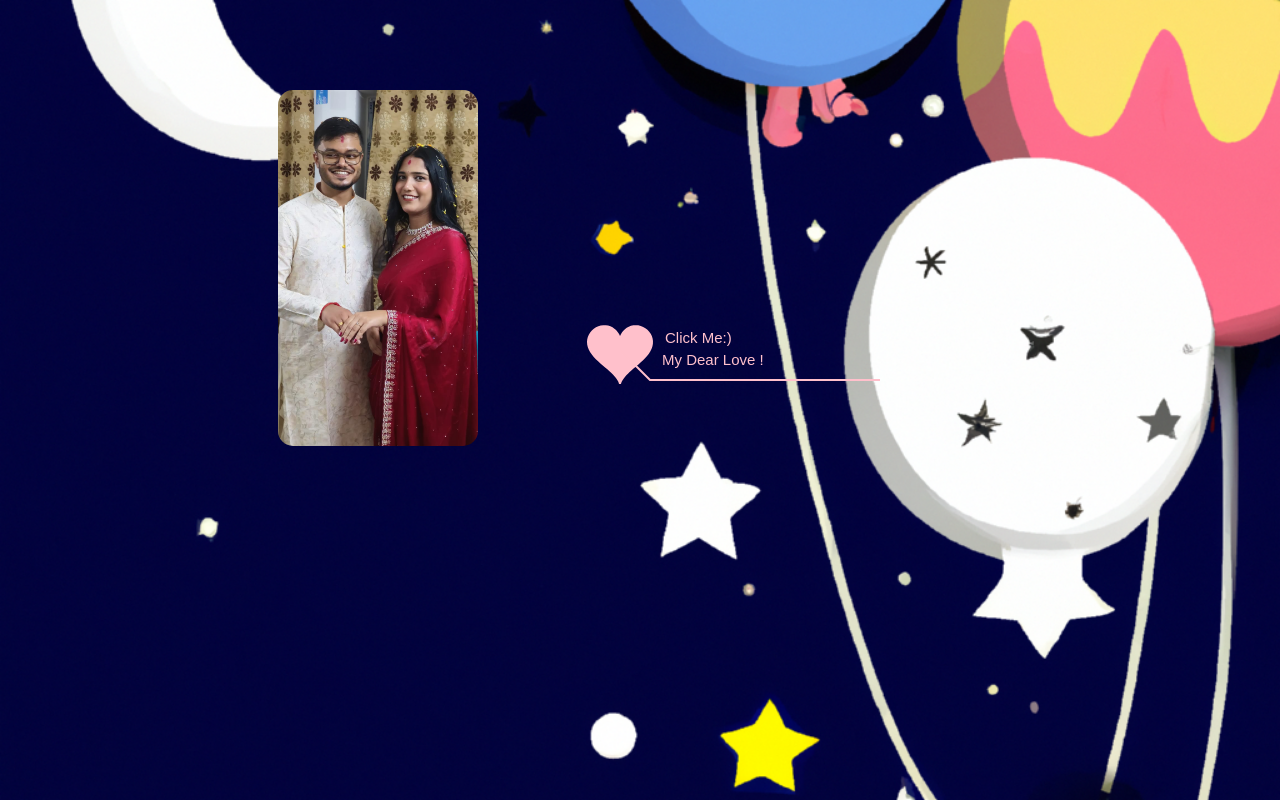
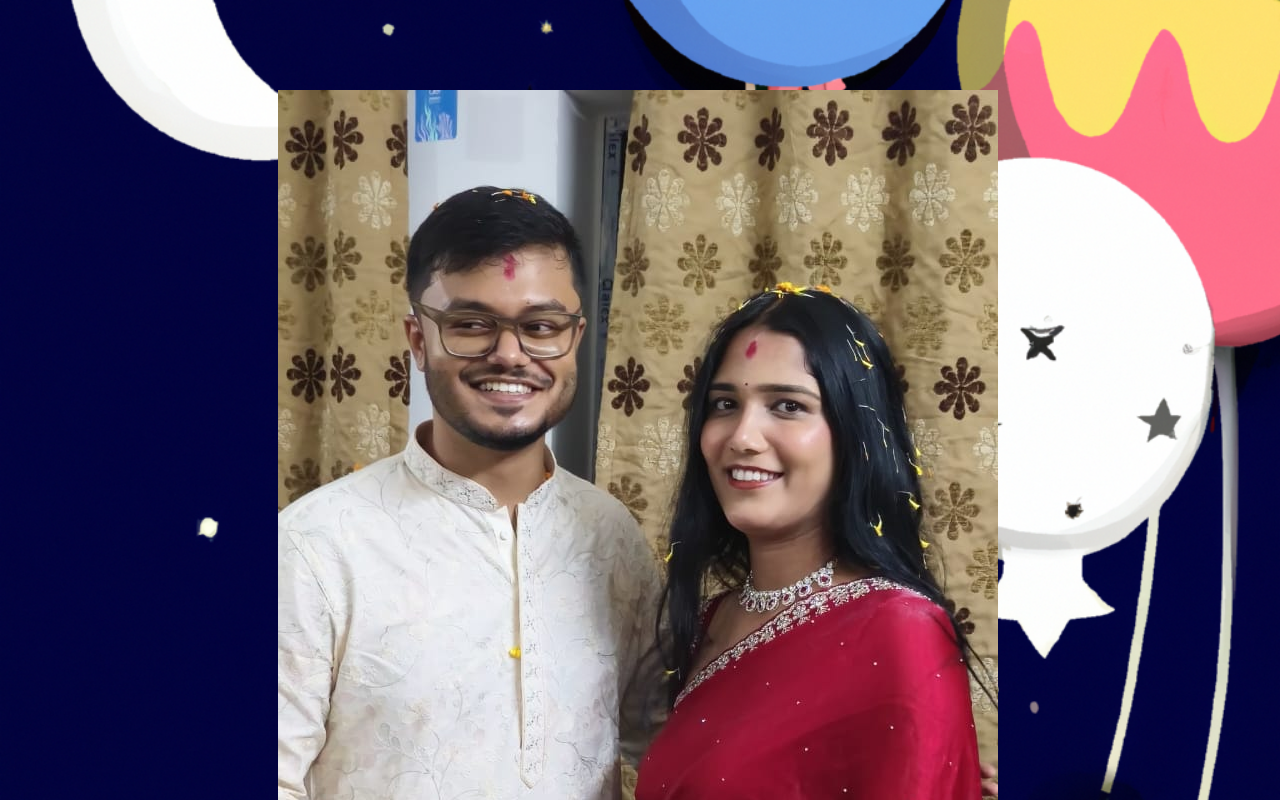
Before and after one commit to z9xqv7mkt3wl8psa/birthday, a plain HTML site: page index.html in a window 1280 px wide. Shown: the top 800 px of the page. Drawn offline with Linux system fonts and the light colour scheme.

Commit message:
Update index.html

```diff
--- a/index.html
+++ b/index.html
@@ -29,7 +29,8 @@
         </audio>
         <div id="wrap">
             <div id="text">
-                <img src="imag1.jpg" alt="Happy Birthday" style="width: 200px; border-radius: 15px; margin-bottom: 20px;">
+                <img src="imag1.jpg" alt="Happy Birthday">
+
 
                 <div id="code">
                     <span class="say">My Love Sabyasachi 💞</span><br>
```
